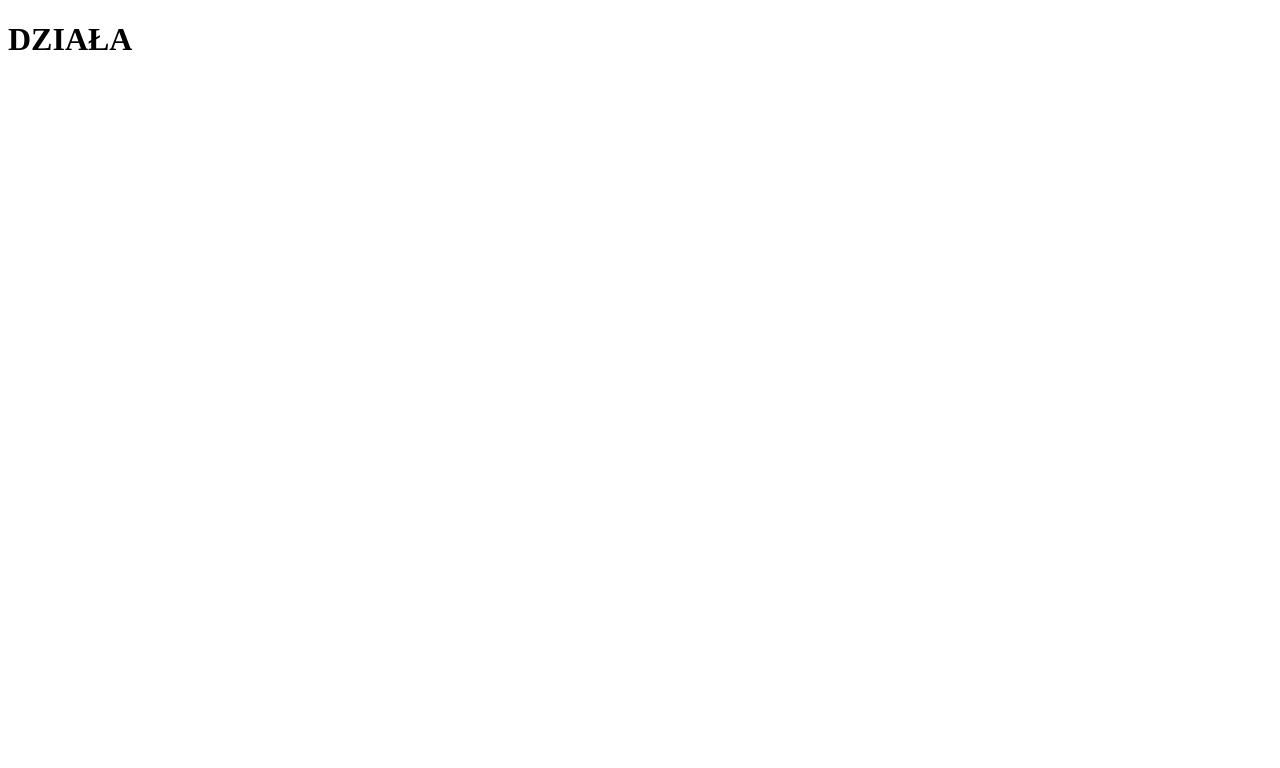
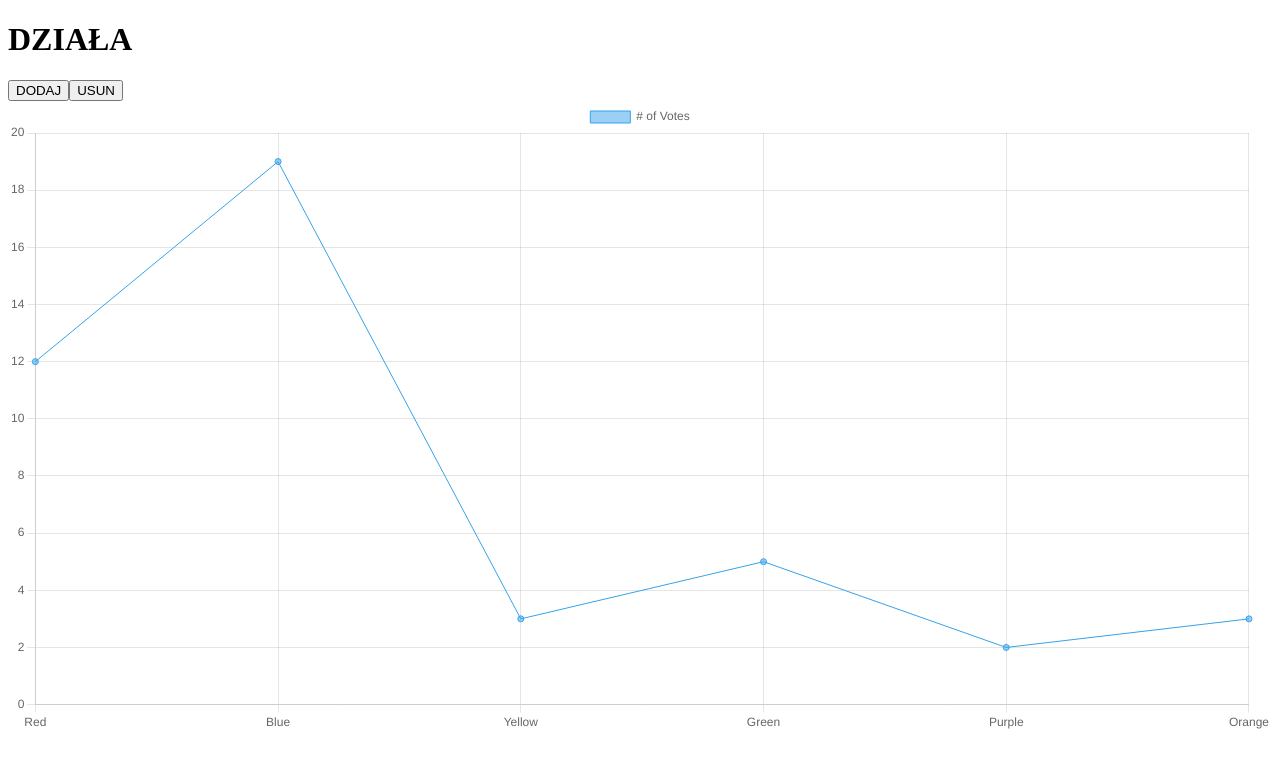
Before and after one commit to MaciejKubon/CTP-APPLICATION, an Angular app: page / in a window 1280 px wide. Shown: the top 768 px of the page. Built offline with nearby package versions, Linux system fonts and the light colour scheme.

Commit message:
add and testing chart.js

```diff
--- a/package.json
+++ b/package.json
@@ -18,6 +18,7 @@
     "@angular/platform-browser": "^16.0.0",
     "@angular/platform-browser-dynamic": "^16.0.0",
     "@angular/router": "^16.0.0",
+    "chart.js": "^4.4.2",
     "rxjs": "~7.8.0",
     "tslib": "^2.3.0",
     "zone.js": "~0.13.0"
--- a/src/app/app.component.html
+++ b/src/app/app.component.html
@@ -1 +1,6 @@
 <h1>DZIAŁA</h1>
+<button (click)="DODAJ()">DODAJ</button>
+<button (click)="USUN()">USUN</button>
+<div>
+  <canvas id="canvas">{{ chart }}</canvas>
+</div>
--- a/src/app/app.component.ts
+++ b/src/app/app.component.ts
@@ -1,10 +1,48 @@
-import { Component } from '@angular/core';
+import { Component, OnInit } from '@angular/core';
+import Chart from 'chart.js/auto';
 
 @Component({
   selector: 'app-root',
   templateUrl: './app.component.html',
-  styleUrls: ['./app.component.css']
+  styleUrls: ['./app.component.css'],
 })
-export class AppComponent {
-  title = 'CTP-APPLICATION';
+export class AppComponent implements OnInit {
+  chart: any = [];
+  dane = [12, 19, 3, 5, 2, 3];
+  label = ['Red', 'Blue', 'Yellow', 'Green', 'Purple', 'Orange'];
+  constructor() {}
+
+  ngOnInit() {
+    this.chart = new Chart('canvas', {
+      type: 'line',
+      data: {
+        labels: this.label,
+        datasets: [
+          {
+            label: '# of Votes',
+            data: this.dane,
+            borderWidth: 1,
+          },
+        ],
+      },
+      options: {
+        scales: {
+          y: {
+            beginAtZero: true,
+          },
+        },
+      },
+    });
+  }
+
+  DODAJ() {
+    this.dane.push(10);
+    this.label.push('DODANY');
+    this.chart.update();
+  }
+  USUN() {
+    this.dane.shift();
+    this.label.shift();
+    this.chart.update();
+  }
 }
```
Also changed, not shown: 1 other file (tests, documents, lock files or other folders).
